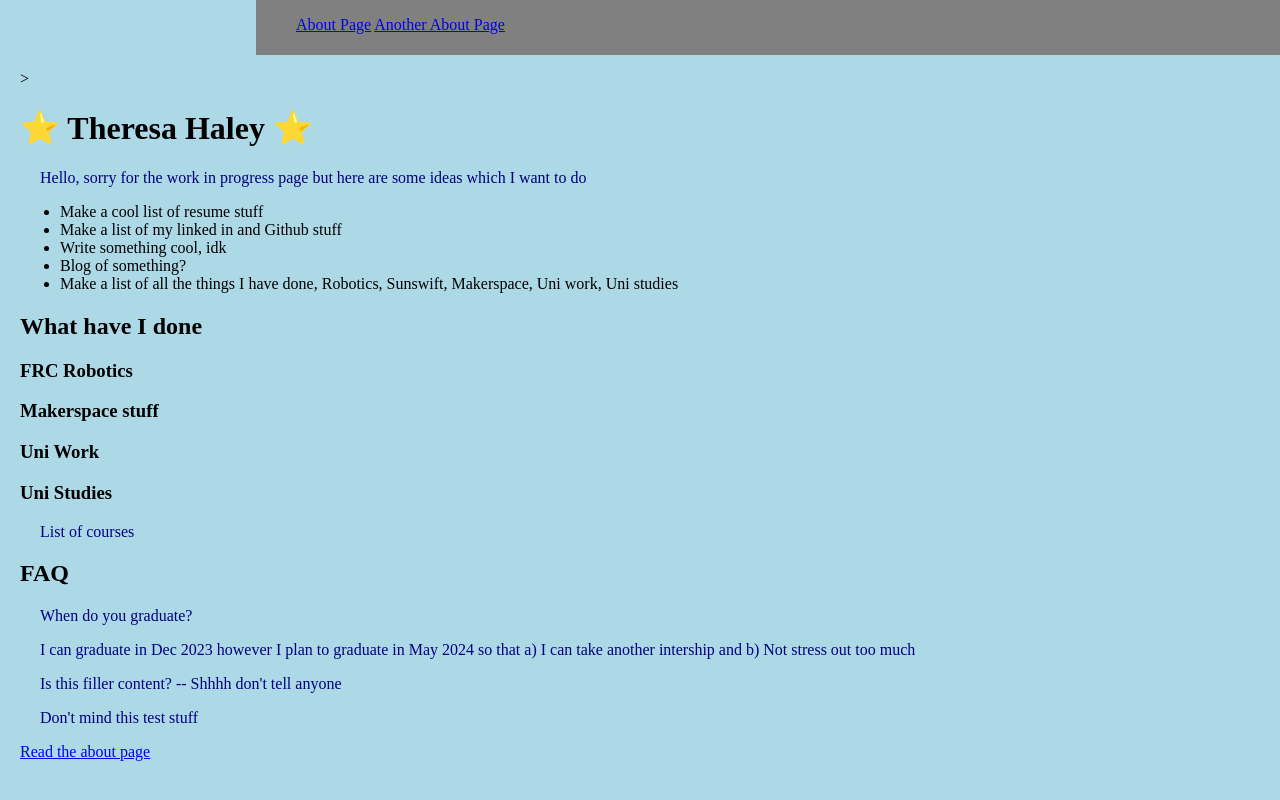
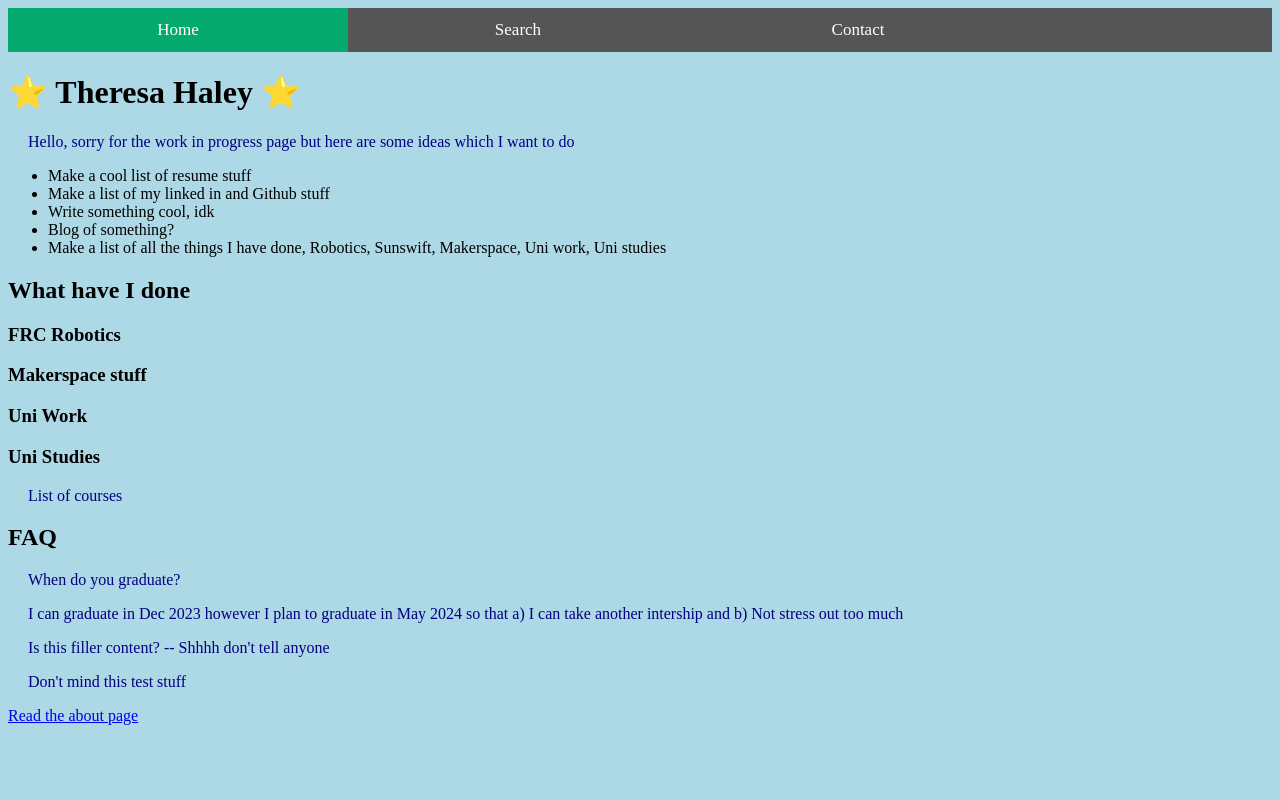
Before and after one commit to t-haley/t-haley.github.io, a plain HTML site: page index.html in a window 1280 px wide. Drawn offline with Linux system fonts and the light colour scheme.

Commit message:
Adding a cool nav bar which mostly works

```diff
--- a/index.html
+++ b/index.html
@@ -3,19 +3,17 @@
 <link rel="stylesheet" href="/style.css">
 <html>
 
-  <!-- This is the text you see on the browser tab--> >
+  <!-- This is the text you see on the browser tab-->
   <head>
       <title>Theresa Haley</title>
   </head>
 
   <body>
 
-    <!-- A div is sort of like a section or container for a website -->
     <div class="navbar">
-        <ul>
-            <a href="./about"> About Page</a>
-            <a href="./about"> Another About Page</a>
-        </ul>
+        <a class="active" href="#">Home</a>
+        <a href="#">Search</a>
+        <a href="#">Contact</a>
     </div>
 
     <h1>⭐️ Theresa Haley ⭐️</h1>
@@ -51,6 +49,7 @@
 
     <p>Don't mind this test stuff</p>
     <a href="./about">Read the about page</a>
+
    </body>
 
 </html>
--- a/style.css
+++ b/style.css
@@ -1,7 +1,5 @@
 body {
     background-color: lightblue;
-    margin-left: 20px;
-    margin-top: 70px;
     }
 
 p {
@@ -9,13 +7,42 @@ p {
     margin-left: 20px;
     }
 
+
+/* Style the navigation menu */
 .navbar {
-    position: fixed;
-    height: 55px;
-    width: 100%; /* So it goes across the entire screen */
-    margin-left: 20%;
-    vertical-align: middle;
-    background-color: grey;
-    top: 0;
-    left: 0; /* top and left basically fixes the navbar to the top */
+    width: 100%;
+    background-color: #555;
+    overflow: auto;
+  }
+
+
+/* Navigation links */
+.navbar a {
+    float: left;
+    padding: 12px;
+    color: white;
+    text-decoration: none;
+    font-size: 17px;
+    width: 25%; /* Four equal-width links. If you have two links, use 50%, and 33.33% for three links, etc.. */
+    text-align: center; /* If you want the text to be centered */
+  }
+
+  /* Add a background color on mouse-over */
+.navbar a:hover {
+    background-color: #000;
+  }
+
+  /* Style the current/active link */
+  .navbar a.active {
+    background-color: #04AA6D;
+  }
+
+  /* Add responsiveness - on screens less than 500px, make the navigation links appear on top of each other, instead of next to each other */
+  @media screen and (max-width: 500px) {
+    .navbar a {
+      float: none;
+      display: block;
+      width: 100%;
+      text-align: left; /* If you want the text to be left-aligned on small screens */
     }
+  }
```
Also changed, not shown: TODO.txt (added), notes.txt (deleted).
